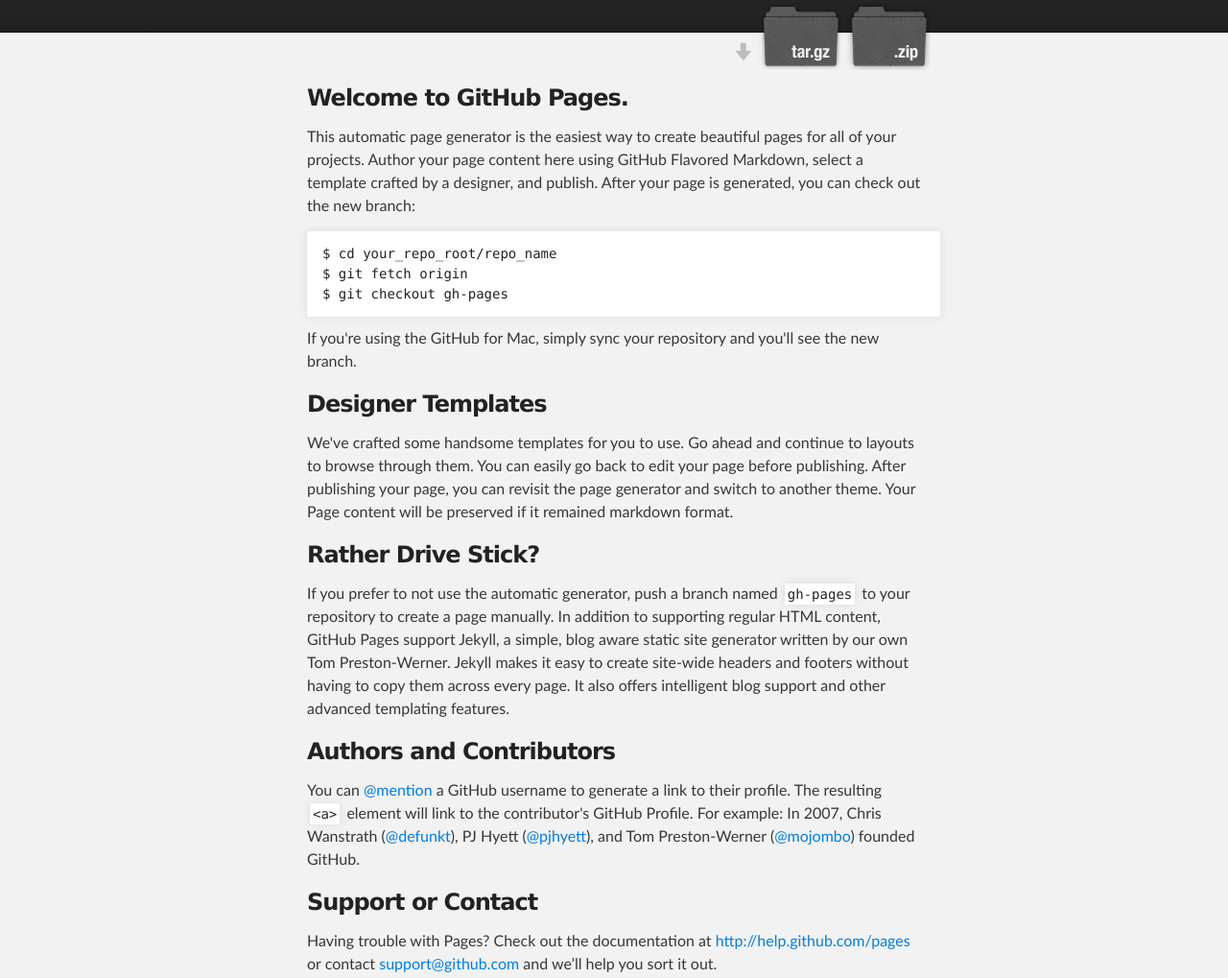
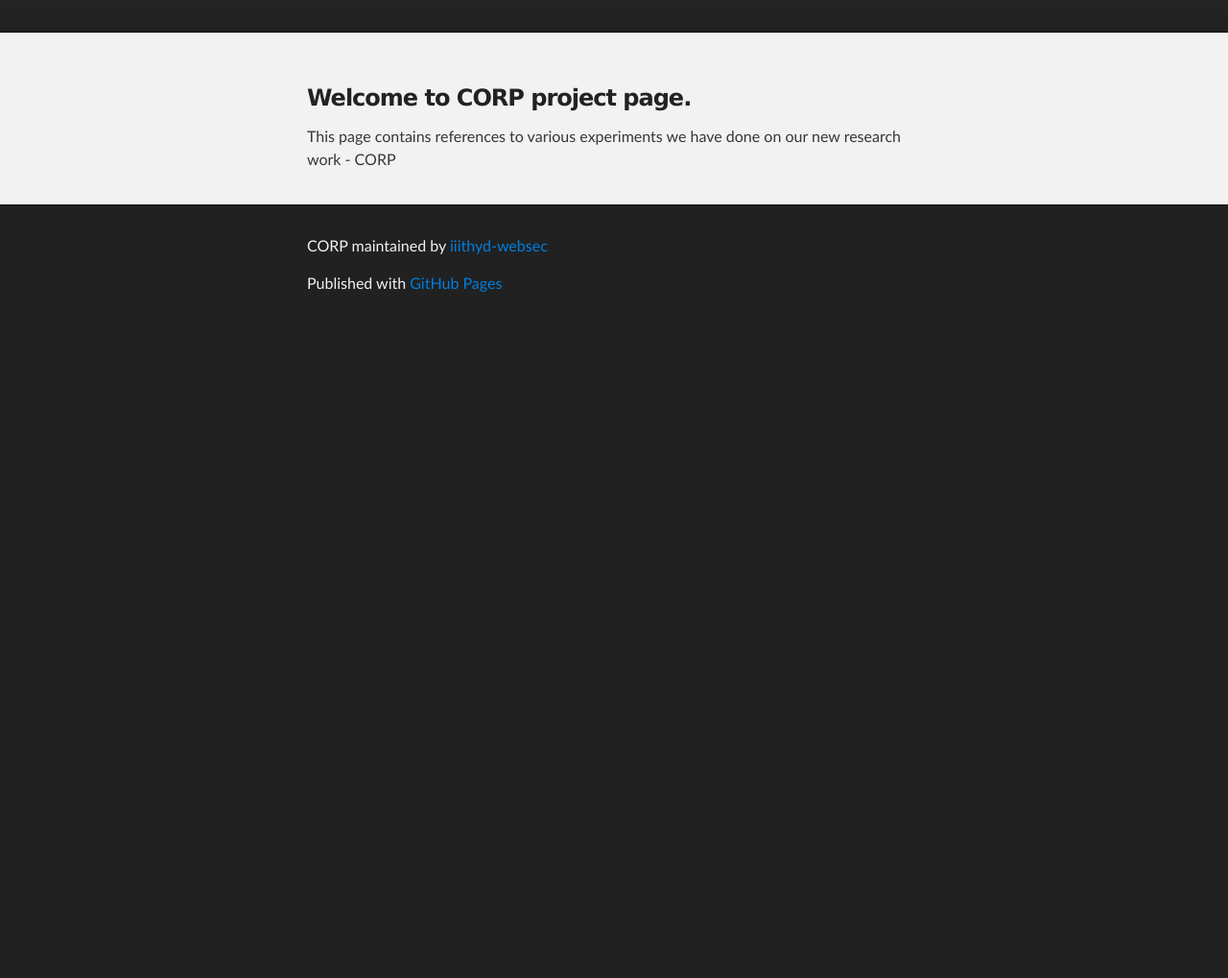
Before and after one commit to iiithyd-websec/corp, a plain HTML site: page index.html in a window 1280 px wide. Shown: the part 212-1231 px from the top of the page at 96% size. After the commit the page ends 800 px from the top, so only its background shows below. Drawn offline with Linux system fonts and the light colour scheme.

Commit message:
Update index.html

```diff
--- a/index.html
+++ b/index.html
@@ -16,15 +16,8 @@
     <!-- HEADER -->
     <div id="header_wrap" class="outer">
         <header class="inner">
-          <a id="forkme_banner" href="https://github.com/iiithyd-websec/corp">View on GitHub</a>
-
-          <h1 id="project_title">CORP</h1>
+            <h1 id="project_title">CORP</h1>
           <h2 id="project_tagline">This repo contains links to our experiments done on CORP </h2>
-
-            <section id="downloads">
-              <a class="zip_download_link" href="https://github.com/iiithyd-websec/corp/zipball/master">Download this project as a .zip file</a>
-              <a class="tar_download_link" href="https://github.com/iiithyd-websec/corp/tarball/master">Download this project as a tar.gz file</a>
-            </section>
         </header>
     </div>
 
@@ -32,37 +25,11 @@
     <div id="main_content_wrap" class="outer">
       <section id="main_content" class="inner">
         <h3>
-<a name="welcome-to-github-pages" class="anchor" href="#welcome-to-github-pages"><span class="octicon octicon-link"></span></a>Welcome to GitHub Pages.</h3>
+<a name="welcome-to-github-pages" class="anchor" href="#welcome-to-github-pages"><span class="octicon octicon-link"></span></a>Welcome to CORP project page.</h3>
 
-<p>This automatic page generator is the easiest way to create beautiful pages for all of your projects. Author your page content here using GitHub Flavored Markdown, select a template crafted by a designer, and publish. After your page is generated, you can check out the new branch:</p>
+<p>This page contains references to various experiments we have done on our new research work - CORP </p>
 
-<pre><code>$ cd your_repo_root/repo_name
-$ git fetch origin
-$ git checkout gh-pages
-</code></pre>
-
-<p>If you're using the GitHub for Mac, simply sync your repository and you'll see the new branch.</p>
-
-<h3>
-<a name="designer-templates" class="anchor" href="#designer-templates"><span class="octicon octicon-link"></span></a>Designer Templates</h3>
-
-<p>We've crafted some handsome templates for you to use. Go ahead and continue to layouts to browse through them. You can easily go back to edit your page before publishing. After publishing your page, you can revisit the page generator and switch to another theme. Your Page content will be preserved if it remained markdown format.</p>
-
-<h3>
-<a name="rather-drive-stick" class="anchor" href="#rather-drive-stick"><span class="octicon octicon-link"></span></a>Rather Drive Stick?</h3>
-
-<p>If you prefer to not use the automatic generator, push a branch named <code>gh-pages</code> to your repository to create a page manually. In addition to supporting regular HTML content, GitHub Pages support Jekyll, a simple, blog aware static site generator written by our own Tom Preston-Werner. Jekyll makes it easy to create site-wide headers and footers without having to copy them across every page. It also offers intelligent blog support and other advanced templating features.</p>
-
-<h3>
-<a name="authors-and-contributors" class="anchor" href="#authors-and-contributors"><span class="octicon octicon-link"></span></a>Authors and Contributors</h3>
-
-<p>You can <a href="https://github.com/blog/821" class="user-mention">@mention</a> a GitHub username to generate a link to their profile. The resulting <code>&lt;a&gt;</code> element will link to the contributor's GitHub Profile. For example: In 2007, Chris Wanstrath (<a href="https://github.com/defunkt" class="user-mention">@defunkt</a>), PJ Hyett (<a href="https://github.com/pjhyett" class="user-mention">@pjhyett</a>), and Tom Preston-Werner (<a href="https://github.com/mojombo" class="user-mention">@mojombo</a>) founded GitHub.</p>
-
-<h3>
-<a name="support-or-contact" class="anchor" href="#support-or-contact"><span class="octicon octicon-link"></span></a>Support or Contact</h3>
-
-<p>Having trouble with Pages? Check out the documentation at <a href="http://help.github.com/pages">http://help.github.com/pages</a> or contact <a href="mailto:support@github.com">support@github.com</a> and we’ll help you sort it out.</p>
-      </section>
+ </section>
     </div>
 
     <!-- FOOTER  -->
```
